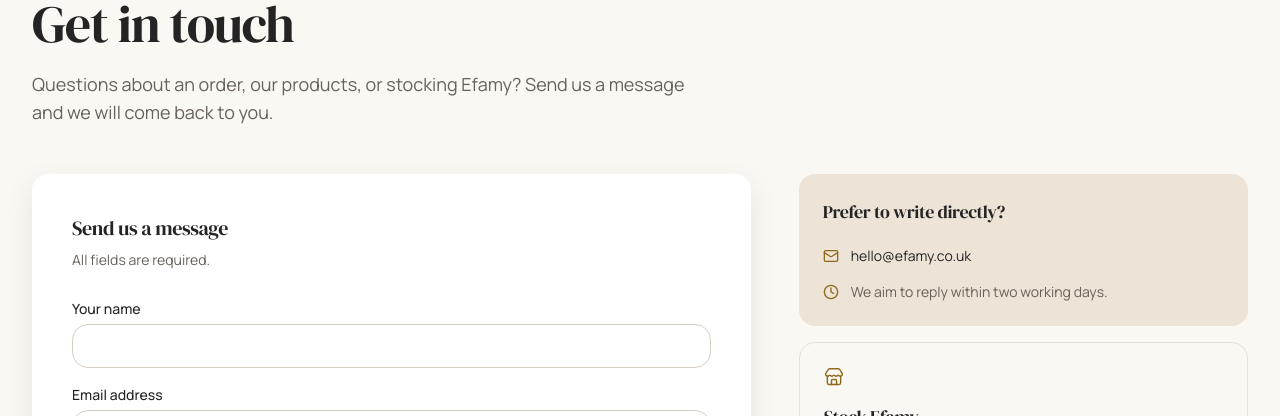
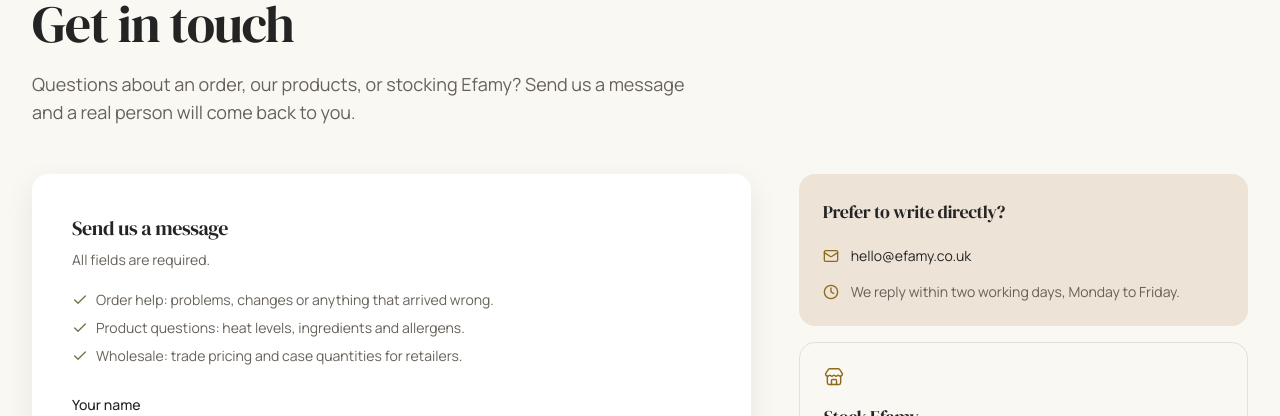
Before and after one commit to TobiWilliams001/efamy-storefront, a Next.js app: page /contact in a window 1280 px wide. Shown: the part 235-651 px from the top of the page. Built offline with nearby package versions, Linux system fonts and the light colour scheme; no server answers.

Commit message:
feat: reframe stockists as wholesale-first and strengthen contact
Until real retailers are confirmed, the page leads with buying direct and
wholesale enquiries rather than an empty in-store list. Contact now states
what it can help with and when to expect a reply.

```diff
--- a/src/app/contact/page.tsx
+++ b/src/app/contact/page.tsx
@@ -1,6 +1,6 @@
 import type { Metadata } from "next";
 import Link from "next/link";
-import { Clock, Mail, MessageCircle, Phone, Store } from "lucide-react";
+import { Check, Clock, Mail, MessageCircle, Phone, Store } from "lucide-react";
 
 import { ContactForm } from "@/app/contact/contact-form";
 import { Section, SectionHeader } from "@/components/layout/section";
@@ -22,15 +22,30 @@ export default function ContactPage() {
         as="h1"
         eyebrow="Contact"
         title="Get in touch"
-        description="Questions about an order, our products, or stocking Efamy? Send us a message and we will come back to you."
+        description="Questions about an order, our products, or stocking Efamy? Send us a message and a real person will come back to you."
       />
 
       <div className="grid gap-8 lg:grid-cols-[1.6fr_1fr] lg:gap-12">
         <div className="rounded-lg bg-card p-6 shadow-card sm:p-10">
           <h2 className="font-heading text-xl">Send us a message</h2>
-          <p className="mt-2 mb-8 text-sm text-muted-foreground">
+          <p className="mt-2 text-sm text-muted-foreground">
             All fields are required.
           </p>
+          <ul className="mt-5 mb-8 space-y-2 text-sm text-muted-foreground">
+            {[
+              "Order help: problems, changes or anything that arrived wrong.",
+              "Product questions: heat levels, ingredients and allergens.",
+              "Wholesale: trade pricing and case quantities for retailers.",
+            ].map((line) => (
+              <li key={line} className="flex items-start gap-2">
+                <Check
+                  aria-hidden="true"
+                  className="mt-0.5 size-4 shrink-0 text-sage-ink"
+                />
+                {line}
+              </li>
+            ))}
+          </ul>
           <ContactForm />
         </div>
 
@@ -85,7 +100,7 @@ export default function ContactPage() {
                   aria-hidden="true"
                   className="mt-0.5 size-4 shrink-0 text-gold-ink"
                 />
-                We aim to reply within two working days.
+                We reply within two working days, Monday to Friday.
               </li>
             </ul>
           </div>
--- a/src/app/stockists/page.tsx
+++ b/src/app/stockists/page.tsx
@@ -9,8 +9,8 @@ import { routes } from "@/lib/routes";
 import { stockists } from "@/lib/stockists";
 
 export const metadata: Metadata = {
-  title: "Stockists",
-  description: `Find ${siteConfig.name} chilli sauces and seasonings in store, or enquire about stocking us.`,
+  title: "Stockists & Wholesale",
+  description: `Buy ${siteConfig.name} chilli sauces and seasonings online, or enquire about stocking us in your shop.`,
   alternates: { canonical: routes.stockists },
 };
 
@@ -41,9 +41,9 @@ export default function StockistsPage() {
       <Section>
         <SectionHeader
           as="h1"
-          eyebrow="Stockists"
-          title="Where to buy"
-          description="Order the full range online, or find Efamy on the shelf near you."
+          eyebrow="Stockists & wholesale"
+          title="Where to buy Efamy"
+          description="Right now the surest way to get the full range is to order direct. We are also building our list of retail stockists."
         />
 
         <div className="grid gap-6 lg:grid-cols-2 lg:gap-8">
@@ -76,7 +76,8 @@ export default function StockistsPage() {
             {stockists.length === 0 ? (
               <>
                 <p className="mt-3 text-pretty text-muted-foreground">
-                  We are confirming which shops to list here. If you have seen
+                  We are confirming which shops to list here, so this page is
+                  the place for wholesale enquiries for now. If you have seen
                   Efamy on a shelf near you, tell us and we will add them.
                 </p>
                 <div className="mt-8">
```
